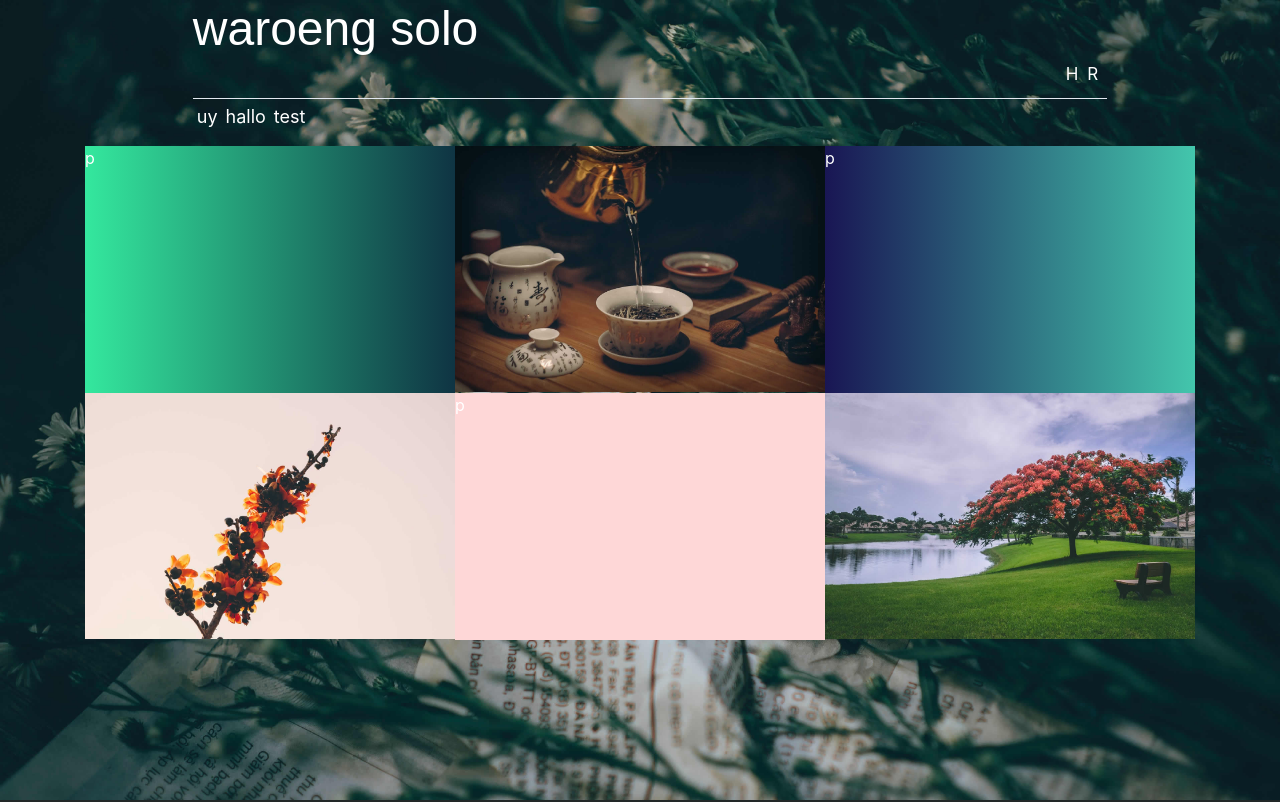
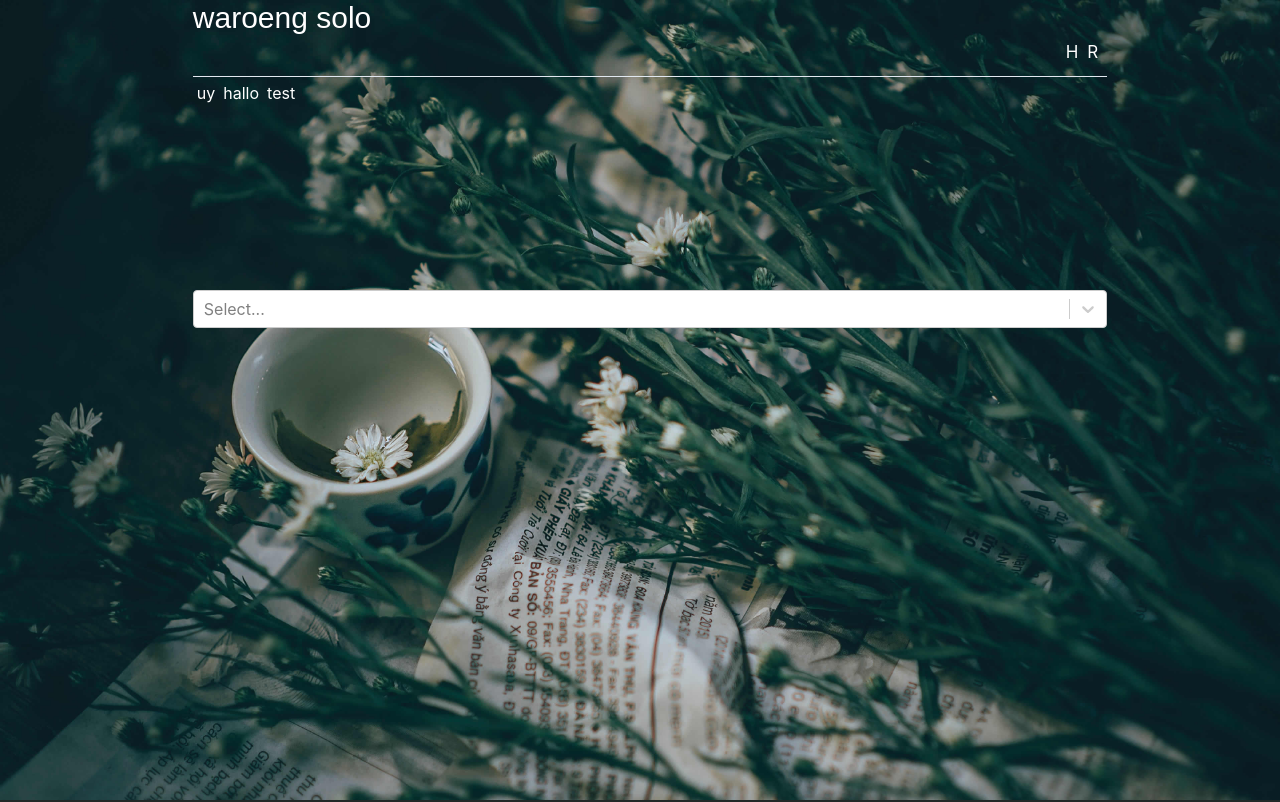
Before and after one commit to Geminiz215/Nextproject, a Next.js app: page / in a window 1280 px wide. Shown: the top 802 px of the page. Built offline with nearby package versions, Linux system fonts and the light colour scheme.

Commit message:
change first

```diff
--- a/component/first/MyFirst.tsx
+++ b/component/first/MyFirst.tsx
@@ -8,8 +8,15 @@ import {
   Text,
   UnorderedList,
 } from "@chakra-ui/react";
+import Select from "react-select";
 
 export default function MyFirst() {
+  const options = [
+    { value: "chocolate", label: "Chocolate" },
+    { value: "strawberry", label: "Strawberry" },
+    { value: "vanilla", label: "Vanilla" },
+  ];
+
   return (
     <Box
       className="first"
@@ -25,7 +32,7 @@ export default function MyFirst() {
           <Heading
             as={"h2"}
             fontWeight={"500"}
-            fontSize="5xl"
+            fontSize="3xl"
             fontFamily="sans-serif"
           >
             waroeng solo
@@ -102,46 +109,27 @@ export default function MyFirst() {
           <hr />
           <Flex>
             <Link>
-              <Text m={"1"} fontSize={"lg"}>
+              <Text m={"1"} fontSize={"md"}>
                 uy
               </Text>
             </Link>
             <Link>
-              <Text m={"1"} fontSize={"lg"}>
+              <Text m={"1"} fontSize={"md"}>
                 hallo
               </Text>
             </Link>
             <Link>
-              <Text m={"1"} fontSize={"lg"}>
+              <Text m={"1"} fontSize={"md"}>
                 test
               </Text>
             </Link>
           </Flex>
+          <Box color={"black"} display="grid" height={"50vh"} alignItems={"center"}>
+            <Select options={options} />
+          </Box>
+
         </Box>
       </Flex>
-      <Flex width={"100%"} marginTop="3" justifyContent="center">
-        <Box width={"370px"} height="247px" bgGradient='linear(to-l, #0F3443, #34E89E)'>
-          p
-        </Box>
-        <Box width={"370px"} height="247px">
-          <Image src="/images/1.jpeg"  />
-        </Box>
-        <Box width={"370px"} height="247px" bgGradient='linear(to-l, #43C6AC, #191654)'>
-          p
-        </Box>
-      </Flex>
-      <Flex width={"100%"}  justifyContent="center">
-        <Box width={"370px"} height="247px">
-          <Image src="/images/2.jpeg"  />
-        </Box>
-        <Box width={"370px"} height="247px" bgColor={"red.100"}>
-          p
-        </Box>
-        <Box width={"370px"} height="247px">
-          <Image src="/images/3.jpeg"  />
-        </Box>
-      </Flex>
-
     </Box>
   );
 }
--- a/package.json
+++ b/package.json
@@ -19,6 +19,7 @@
     "react": "17.0.2",
     "react-client-session": "^0.0.8",
     "react-dom": "17.0.2",
+    "react-select": "^5.4.0",
     "react-slick": "^0.29.0",
     "slick-carousel": "^1.8.1"
   },
```
Also changed, not shown: 1 other file (tests, documents, lock files or other folders).
